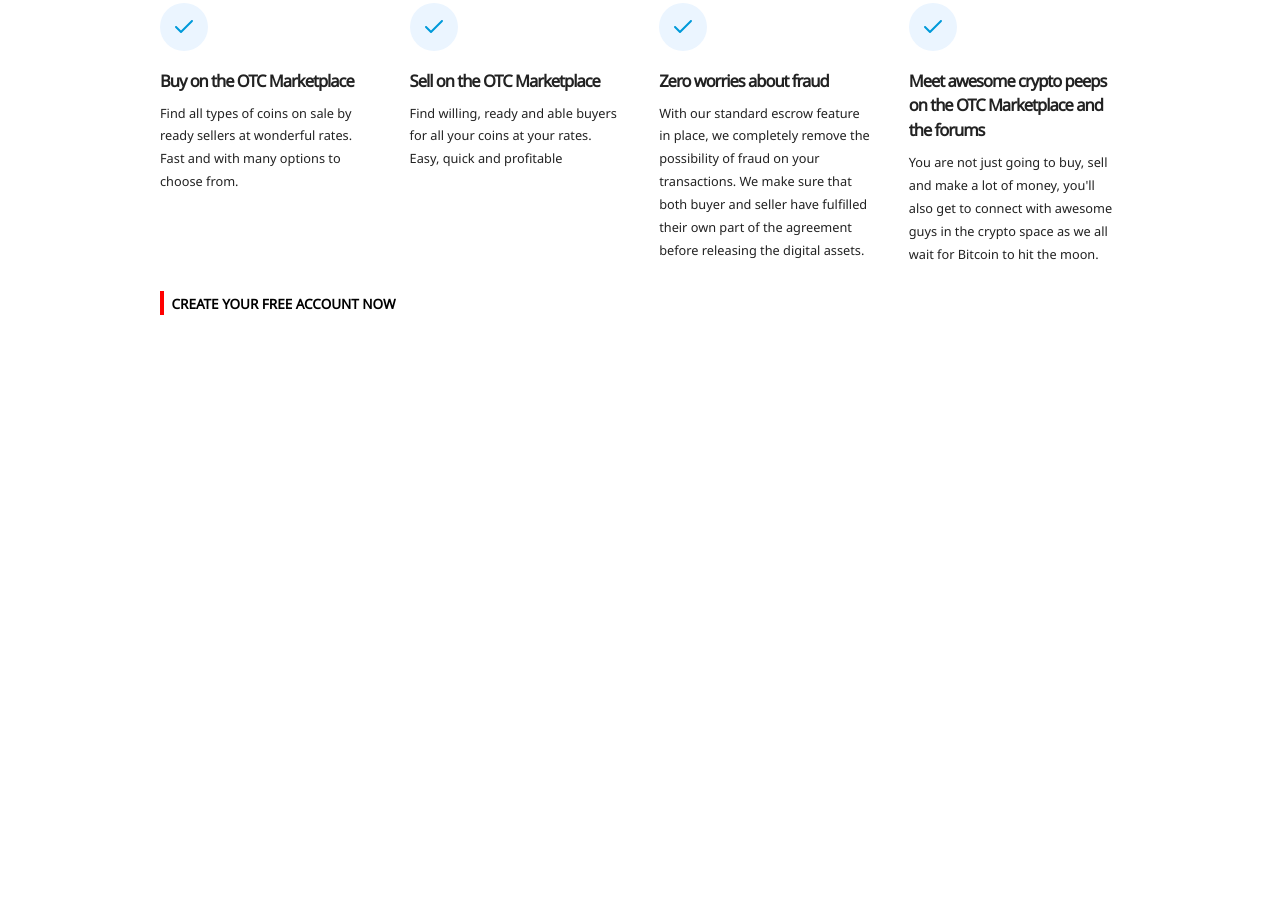
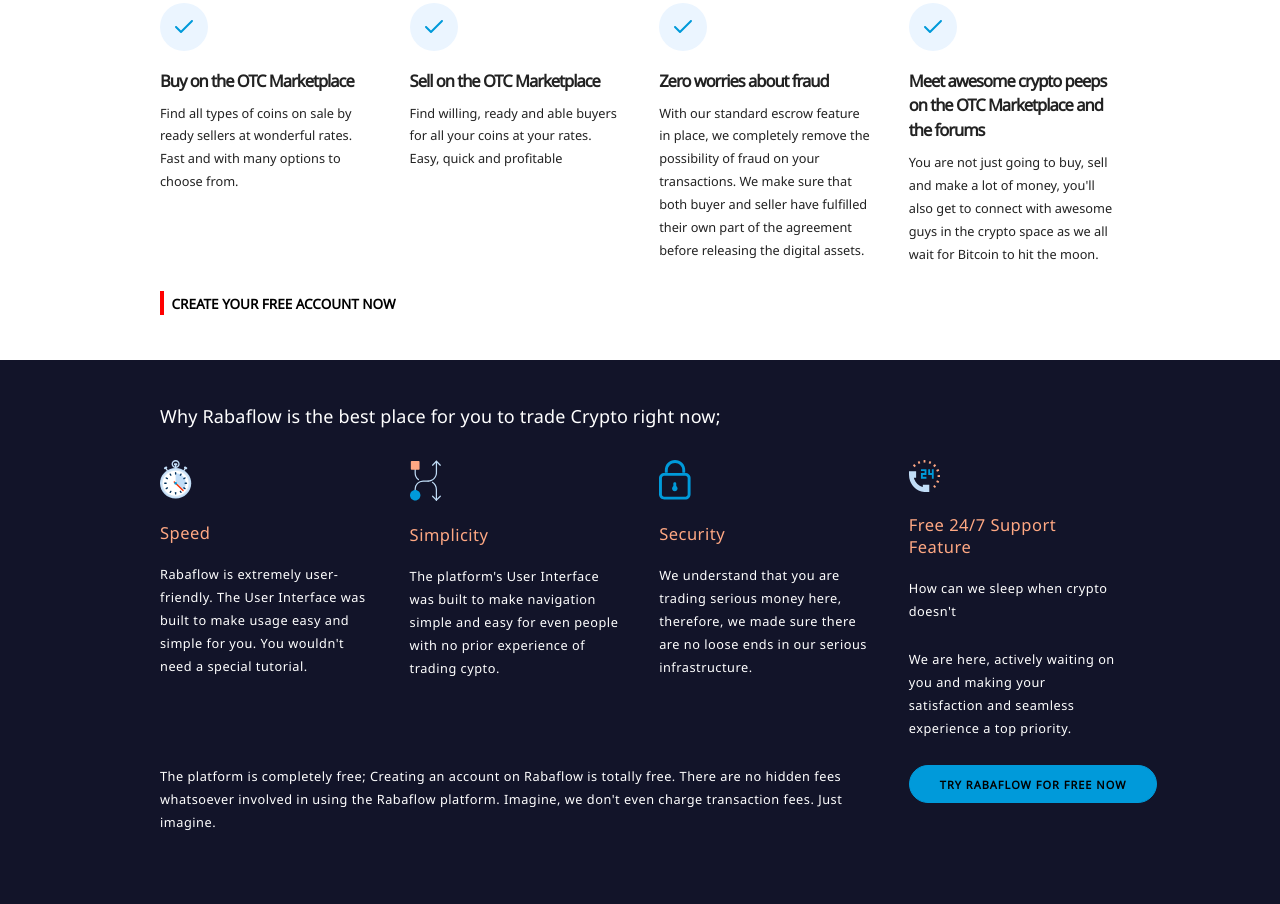
Before and after one commit to BlessedOneKobo/rabaflow, a plain HTML site: page index.html in a window 1280 px wide. Shown: the part 1045-1949 px from the top of the page. Before the commit the page ends 1405 px from the top, so only its background shows below. Drawn offline with Linux system fonts and the light colour scheme.

Commit message:
Add features section

```diff
--- a/css/custom.css
+++ b/css/custom.css
@@ -133,3 +133,35 @@ p {
 	font-weight: bold;
 	font-size: .9em;
 }
+
+/* Features */
+.features {
+	background-color: #121429;
+	color: #fff;
+	padding-top: 3em;
+	padding-bottom: 3em;
+}
+.features h2 {
+	font-size: 1.2em;
+	letter-spacing: .01em;
+	margin-bottom: 1.8em;
+}
+.features img {
+	width: 15%;
+}
+.features h3 {
+	font-size: 1.1em;
+	letter-spacing: .03em;
+	color: #ffa883;
+	margin-top: 1em;
+}
+.features p {
+	font-size: .85em;
+	letter-spacing: .04em;
+}
+.features .button {
+	color: #000;
+	background-color: #009ada;
+	border-color: #009ada;
+	border-radius: 20px;
+}
--- a/index.html
+++ b/index.html
@@ -101,5 +101,55 @@
     </div>
     <div class="row create-account"><a href="#">Create your free account now</a></div>
   </div>
+
+  <!-- features section -->
+  <div class="section features">
+    <div class="container">
+      <div class="row intro">
+        <h2>
+          Why Rabaflow is the best place for you to trade Crypto right now;
+        </h2>
+      </div>
+      <div class="row main">
+        <div class="three columns">
+          <img src="images/speed-icon.svg">
+          <h3>Speed</h3>
+          <p>Rabaflow is extremely user-friendly. The User Interface was built
+          to make usage easy and simple for you. You wouldn't need a special
+          tutorial.</p>
+        </div>
+        <div class="three columns">
+          <img src="images/simplicity-icon.svg">
+          <h3>Simplicity</h3>
+          <p>The platform's User Interface was built to make navigation simple
+          and easy for even people with no prior experience of trading cypto.</p>
+        </div>
+        <div class="three columns">
+          <img src="images/security-icon.svg">
+          <h3>Security</h3>
+          <p>We understand that you are trading serious money here, therefore,
+          we made sure there are no loose ends in our serious infrastructure.</p>
+        </div>
+        <div class="three columns">
+          <img src="images/phone-icon.svg">
+          <h3>Free 24/7 Support Feature</h3>
+          <p>How can we sleep when crypto doesn't</p>
+          <p>We are here, actively waiting on you and making your satisfaction
+          and seamless experience a top priority.</p>
+        </div>
+      </div>
+      <div class="row footer">
+        <div class="nine columns">
+          <p>The platform is completely free; Creating an account on Rabaflow
+          is totally free. There are no hidden fees whatsoever involved in
+          using the Rabaflow platform. Imagine, we don't even charge
+          transaction fees. Just imagine.</p>
+        </div>
+        <div class="three columns">
+          <a href="#" class="button button-primary">Try Rabaflow for free now</a>
+        </div>
+      </div>
+    </div>
+  </div>
 </body>
 </html>
```
Also changed, not shown: images/phone-icon.svg (added), images/security-icon.svg (added), images/simplicity-icon.svg (added), images/speed-icon.svg (added).
